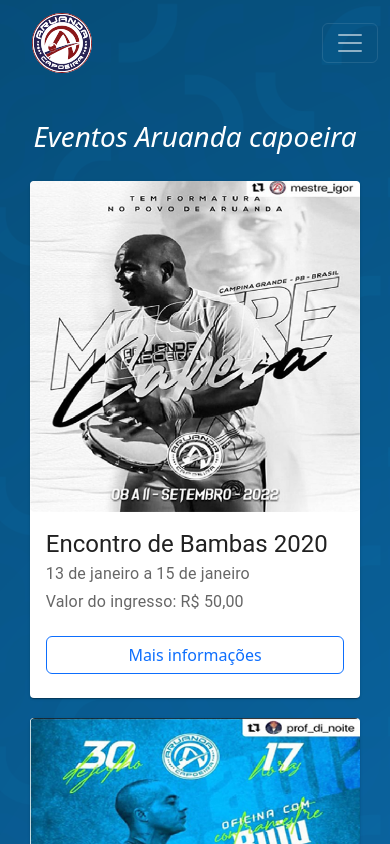
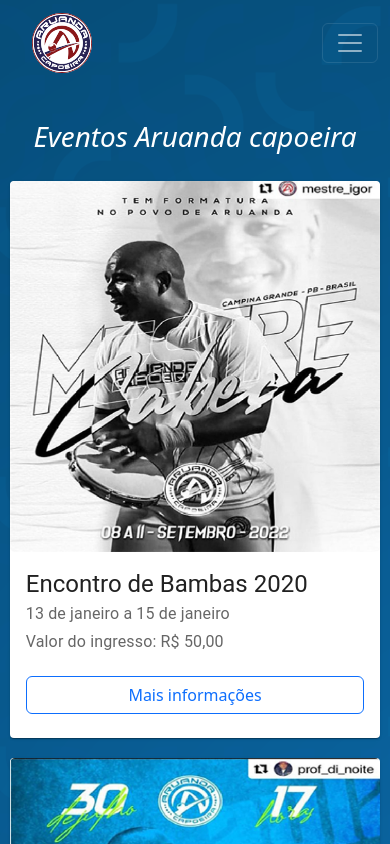
Before and after one commit to LucaMaia/PrototipoSiteAruanda, a Next.js app: page /eventos in a window 390 px wide. Shown: the top 844 px of the page. Built offline with nearby package versions, Linux system fonts and the light colour scheme.

Commit message:
cardLateral-margin

```diff
--- a/components/CardLateral/Card.module.css
+++ b/components/CardLateral/Card.module.css
@@ -24,7 +24,7 @@
     .size{
         width: auto;
         height:auto;
-        margin: 10px auto;
+        margin: auto;
     }
 
     .card_limite{
@@ -38,7 +38,7 @@
     .size{
         width: 60%;
         height: auto;
-        margin: 10px auto;
+        margin: auto;
         display: block;
     }
     .card_limite{
@@ -57,7 +57,7 @@
     .size{
         width: 100%;
         height: auto;
-        margin: 10px auto;
+        margin: auto;
         display: block;
     }
     .card_limite{
--- a/components/CardLateral/index.jsx
+++ b/components/CardLateral/index.jsx
@@ -16,7 +16,7 @@
         <div>
             {link.map((item,index) => {
                 return (
-                    <div style={{margin:"20px"}} key={index}>
+                    <div style={{margin:"20px 0px"}} key={index}>
                         <Card  className={styles.size}  style={{backgroundColor:item.color}} >
                             <div className={styles.card_limite}>
                                 <CardMedia
```
